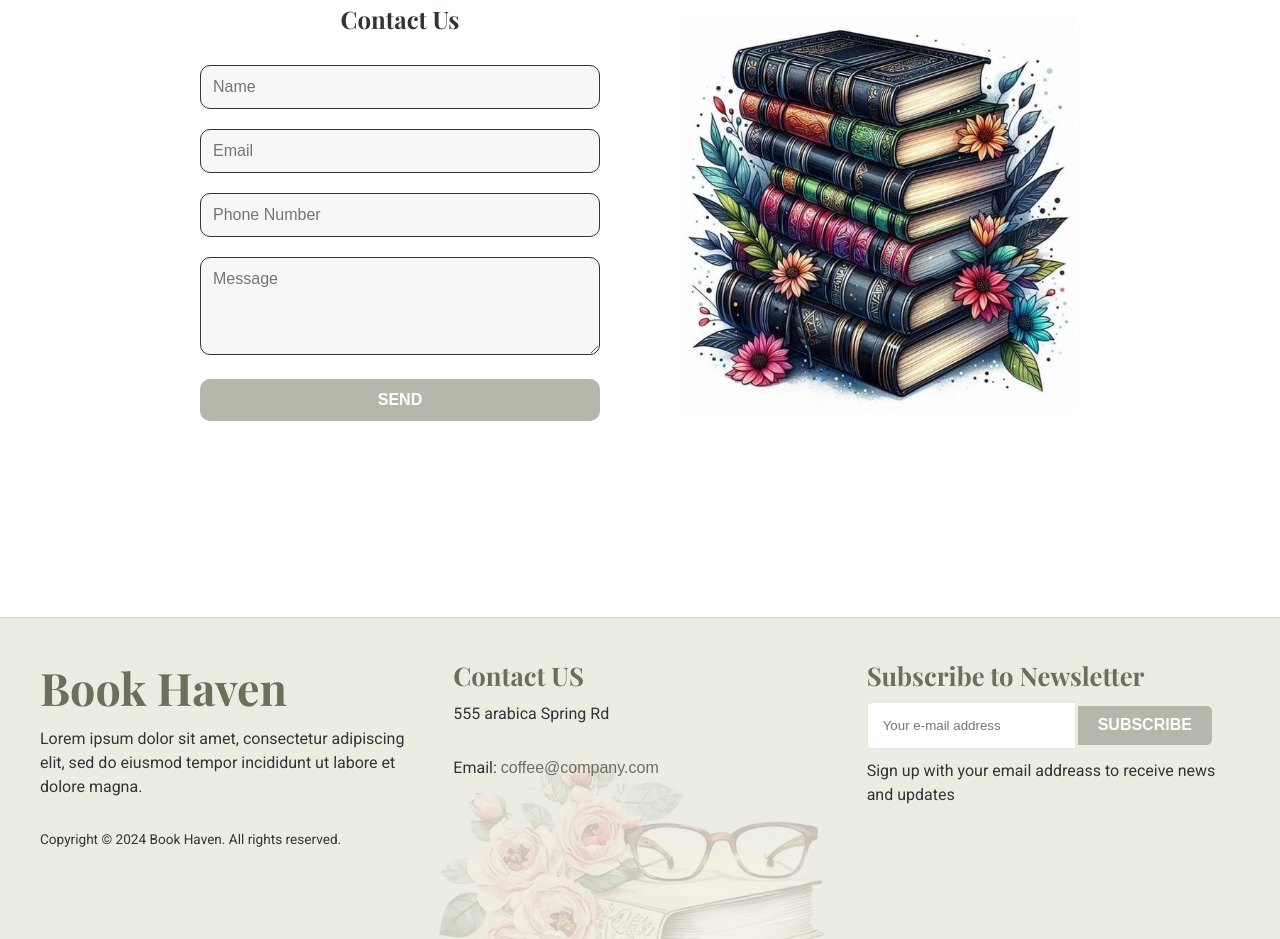
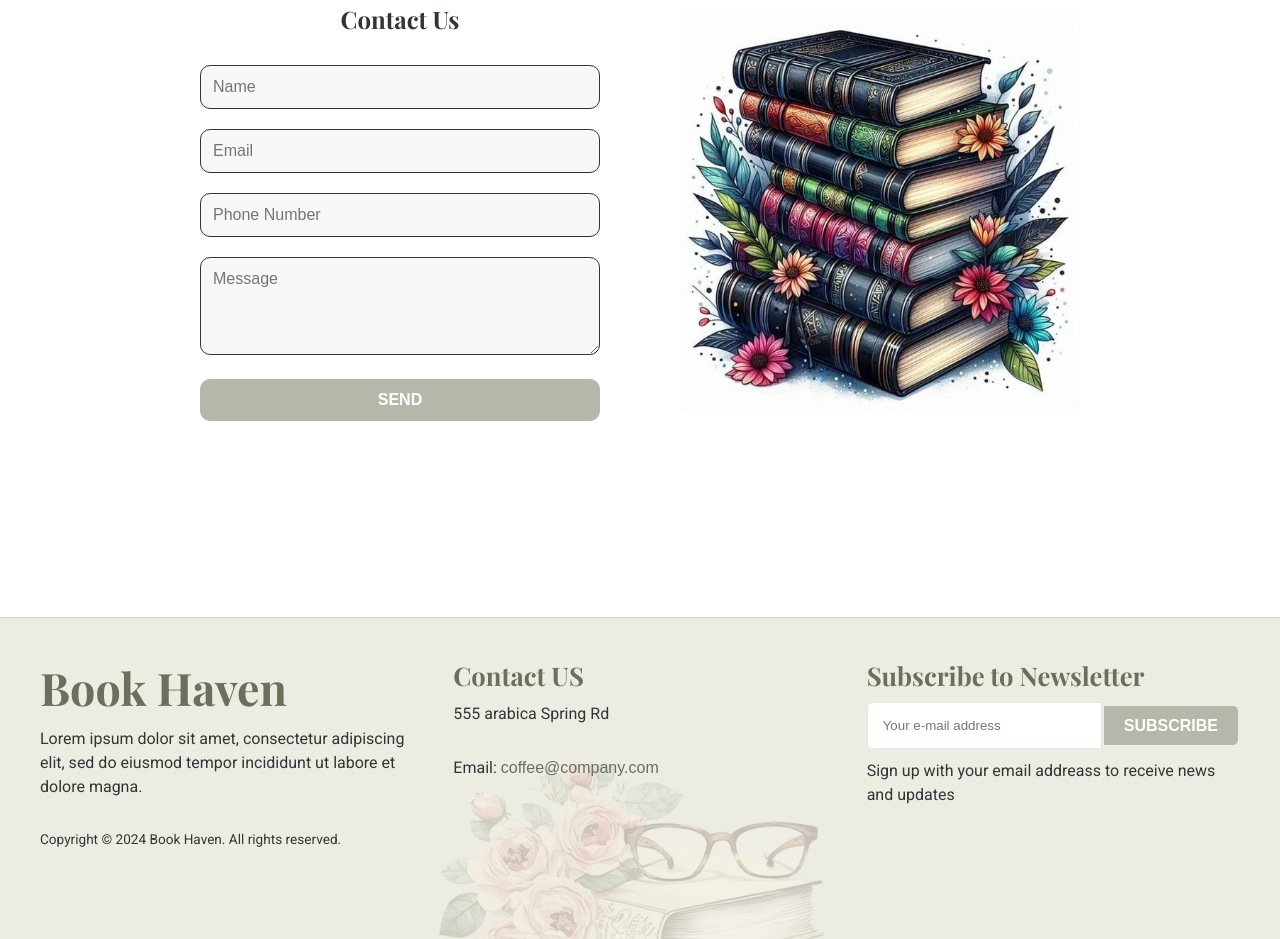
Before and after one commit to lojain-shawky/Book-Store, a plain HTML site: page Book Store/contact.html in a window 1280 px wide. Shown: the part 287-1226 px from the top of the page. Drawn offline with nearby package versions, Linux system fonts and the light colour scheme; a web font is replaced by a local one.

Commit message:
contact.html

```diff
--- a/Book Store/contact.html
+++ b/Book Store/contact.html
@@ -35,7 +35,7 @@
   <div class="contact-section">
     <div class="contact-form">
         <h2>Contact Us</h2>
-        <form id="contactForm" onsubmit="return validateForm()">
+        <form id="contactForm">
             <input type="text" id="name" placeholder="Name" required>
             <span class="error-message" id="nameError">Please enter your name.</span>
 
@@ -67,13 +67,13 @@
       <div class="footer-col">
           <h3>Contact  US</h3>
           <p>555 arabica Spring Rd</p>
-          <p>Email: <a class="link">coffee@company.com</p>
+          <p>Email: <a class="link">coffee@company.com </a></p>
       </div>
       <div class="footer-col">
           <h3>Subscribe to Newsletter</h3>
           <form class="subscribe-form">
-              <input type="email" placeholder="Your e-mail address" required>
-              <a class="btn subscribe-btn">Subscribe</a>
+              <input type="email" placeholder="Your e-mail address" required id="newsletter-email">
+              <button type="button" id="subscribe-btn" class="btn subscribe-btn">Subscribe</button>
           </form>
           <p>Sign up with your email addreass to receive news and updates</p>
       </div>
```
